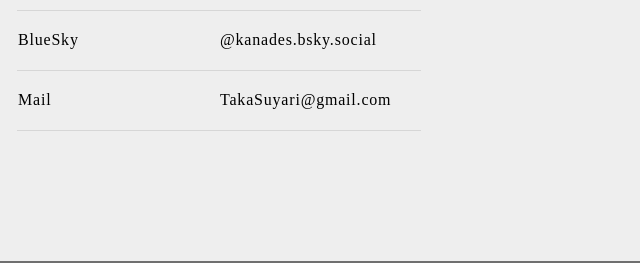
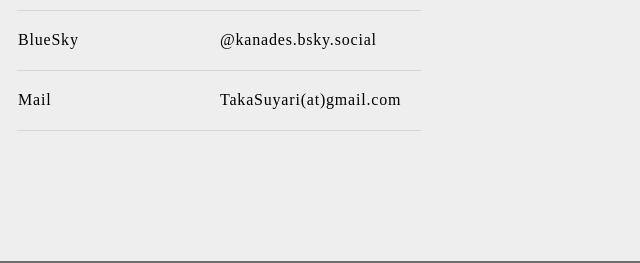
Before and after one commit to KanadeSisido/site, a plain HTML site: page index.html in a window 1280 px wide. Shown: the part 3426-3689 px from the top of the page, 121-761 px from the left. Drawn offline with Linux system fonts and the light colour scheme.

Commit message:
index.html の更新

```diff
--- a/index.html
+++ b/index.html
@@ -183,7 +183,7 @@
                     </tr>
                     <tr class="links-table-row">
                         <td>Mail</td>
-                        <td>TakaSuyari@gmail.com</td>
+                        <td>TakaSuyari(at)gmail.com</td>
                     </tr>
                 </table>
             </div>
```
